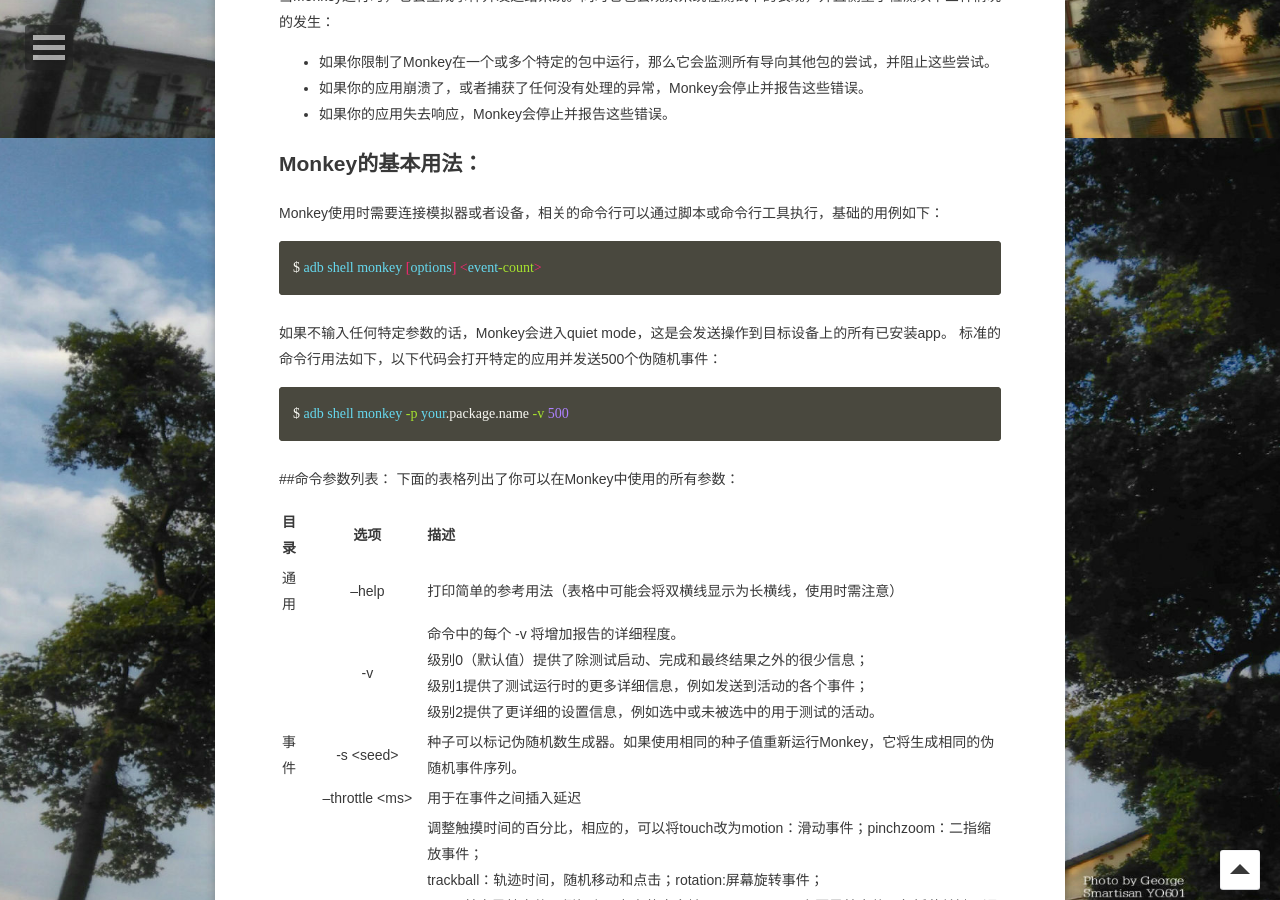
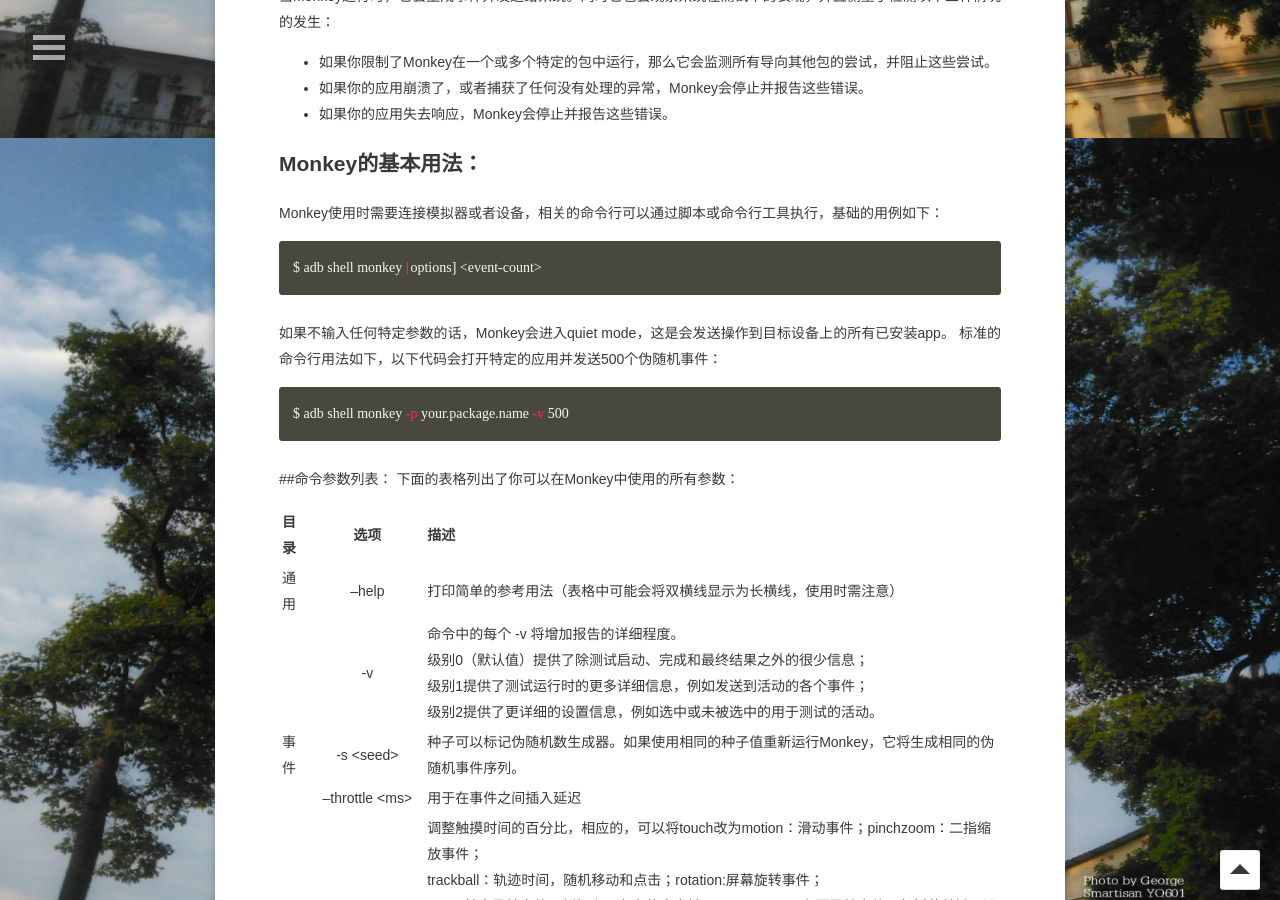
Before and after one commit to persistz/george.zhao.github.io, a Jekyll site: the page built from _posts/2016-12-21-monkeyAPI.md, in a window 1280 px wide and 900 px high, scrolled down 762 px. Built offline with Jekyll 4.4.1, drawn with Linux system fonts in a browser that asks for light colours; some web fonts are replaced; comment, search, counter and statistics services are not loaded.

Commit message:
add monkey posts

````diff
--- a/_posts/2016-12-21-monkeyAPI.md
+++ b/_posts/2016-12-21-monkeyAPI.md
@@ -28,35 +28,37 @@
 ## Monkey的基本用法：
 Monkey使用时需要连接模拟器或者设备，相关的命令行可以通过脚本或命令行工具执行，基础的用例如下：
 
-```bat
+```shell
 $ adb shell monkey [options] <event-count>
 ```
 
 如果不输入任何特定参数的话，Monkey会进入quiet mode，这是会发送操作到目标设备上的所有已安装app。
 标准的命令行用法如下，以下代码会打开特定的应用并发送500个伪随机事件：
-```bat
+
+```shell
 $ adb shell monkey -p your.package.name -v 500
 ```
+
 ##命令参数列表：
 下面的表格列出了你可以在Monkey中使用的所有参数：
 
-| 目录| 选项 | 描述 |
-|:--------|:-------:|:--------|
-| 通用  | --help   | 打印简单的参考用法（表格中可能会将双横线显示为长横线，使用时需注意）   |
-|    | -v   | 命令中的每个 -v 将增加报告的详细程度。<br>级别0（默认值）提供了除测试启动、完成和最终结果之外的很少信息；<br>级别1提供了测试运行时的更多详细信息，例如发送到活动的各个事件；<br>级别2提供了更详细的设置信息，例如选中或未被选中的用于测试的活动。   |
-| 事件   | -s &lt;seed&gt;  |种子可以标记伪随机数生成器。如果使用相同的种子值重新运行Monkey，它将生成相同的伪随机事件序列。  |
-|   | --throttle &lt;ms&gt; | 用于在事件之间插入延迟 |
-|   | --pct-touch <br>&lt;percent&gt;   | 调整触摸时间的百分比，相应的，可以将touch改为motion：滑动事件；pinchzoom：二指缩放事件；<br> trackball：轨迹时间，随机移动和点击；rotation:屏幕旋转事件；<br>nav：基本导航事件，例如上下左右的方向输入；majornav：主要导航事件，包括菜单键，返回键等；<br>syskeys：系统按建；<br>appweitch：启动activity的百分比，在随机间隔后，调用startactivity方法尽可能启动该package下所有activity；<br>anyevent：其他类型的事件 |
-| 约束  | -p <br>&lt;allowed-package&gt; | 指定包名，需要注意，每个p选项只能指定一个包名，如果需要测试多个包，需要使用多个p选项  |
-|  | -c <br>&lt;main-category&gt;| |
-| 调试 | --dbg-no-events | 设置此选项，Monkey将执行初始启动，进入一个测试Activity，不会再进一步生成事件。<br>为了得到最佳结果，可以把它与-v、一个或几个包约束，以及一个保持Monkey运行30秒或更长时间的<br>非零值结合起来，从而提供一个监控应用程序所调用的包之间的转换的环境。 |
-|  | --hprof | 设置此选项，将会生成Monkey执行前后的内存快照，存放于data/misc目录，<br>可以用来监控内存泄漏，但由于内存快照文件较大，需小心使用 |
-|  | --ignore-crashes| 出现crash暂不退出 |
-|  | --ignore-timeouts| 出现timeout暂不退出，例如application not responding |
-|  | --ignore-security<br>-exceptions| 出现许可错误暂不退出，例如启动一个需要某些许可的Activity|
-|  | --kill-process<br>-after-error| 通常，当Monkey由于错误而停止时，出错的应用汇继续运行。<br>设置此选项，会通知系统停止发生错误的进程 |
-|  | --monitor-native<br>-crashes| 监视并报告Android系统中本地代码的崩溃事件|
-|  | --wait-dbg | 停止执行Monkey，直到有调试器和它相连接 |
+| 目录   |                选项                | 描述                                       |
+| :--- | :------------------------------: | :--------------------------------------- |
+| 通用   |              --help              | 打印简单的参考用法（表格中可能会将双横线显示为长横线，使用时需注意）       |
+|      |                -v                | 命令中的每个 -v 将增加报告的详细程度。<br>级别0（默认值）提供了除测试启动、完成和最终结果之外的很少信息；<br>级别1提供了测试运行时的更多详细信息，例如发送到活动的各个事件；<br>级别2提供了更详细的设置信息，例如选中或未被选中的用于测试的活动。 |
+| 事件   |         -s &lt;seed&gt;          | 种子可以标记伪随机数生成器。如果使用相同的种子值重新运行Monkey，它将生成相同的伪随机事件序列。 |
+|      |      --throttle &lt;ms&gt;       | 用于在事件之间插入延迟                              |
+|      | --pct-touch <br>&lt;percent&gt;  | 调整触摸时间的百分比，相应的，可以将touch改为motion：滑动事件；pinchzoom：二指缩放事件；<br> trackball：轨迹时间，随机移动和点击；rotation:屏幕旋转事件；<br>nav：基本导航事件，例如上下左右的方向输入；majornav：主要导航事件，包括菜单键，返回键等；<br>syskeys：系统按建；<br>appweitch：启动activity的百分比，在随机间隔后，调用startactivity方法尽可能启动该package下所有activity；<br>anyevent：其他类型的事件 |
+| 约束   |  -p <br>&lt;allowed-package&gt;  | 指定包名，需要注意，每个p选项只能指定一个包名，如果需要测试多个包，需要使用多个p选项 |
+|      |   -c <br>&lt;main-category&gt;   |                                          |
+| 调试   |         --dbg-no-events          | 设置此选项，Monkey将执行初始启动，进入一个测试Activity，不会再进一步生成事件。<br>为了得到最佳结果，可以把它与-v、一个或几个包约束，以及一个保持Monkey运行30秒或更长时间的<br>非零值结合起来，从而提供一个监控应用程序所调用的包之间的转换的环境。 |
+|      |             --hprof              | 设置此选项，将会生成Monkey执行前后的内存快照，存放于data/misc目录，<br>可以用来监控内存泄漏，但由于内存快照文件较大，需小心使用 |
+|      |         --ignore-crashes         | 出现crash暂不退出                              |
+|      |        --ignore-timeouts         | 出现timeout暂不退出，例如application not responding |
+|      | --ignore-security<br>-exceptions | 出现许可错误暂不退出，例如启动一个需要某些许可的Activity         |
+|      |  --kill-process<br>-after-error  | 通常，当Monkey由于错误而停止时，出错的应用汇继续运行。<br>设置此选项，会通知系统停止发生错误的进程 |
+|      |   --monitor-native<br>-crashes   | 监视并报告Android系统中本地代码的崩溃事件                 |
+|      |            --wait-dbg            | 停止执行Monkey，直到有调试器和它相连接                   |
 
 以上为Android官方文档中给出的Monkey命令介绍，部分命令由于自己使用较少，翻译时参考了《腾讯Android自动化测试实战》一书中的内容，今后随着自己对Android测试的深入了解会继续补充修改。在该书中，还给出了三个隐藏类参数，分别为--pkg-blacklist-file&lt;黑名单包&gt;；--pkg-whitelist-file&lt;白名单包&gt;；-f &lt;脚本文件&gt;。
 
````
Also changed, not shown: _posts/2016-12-22-monkey.md (+3 -1 lines).
